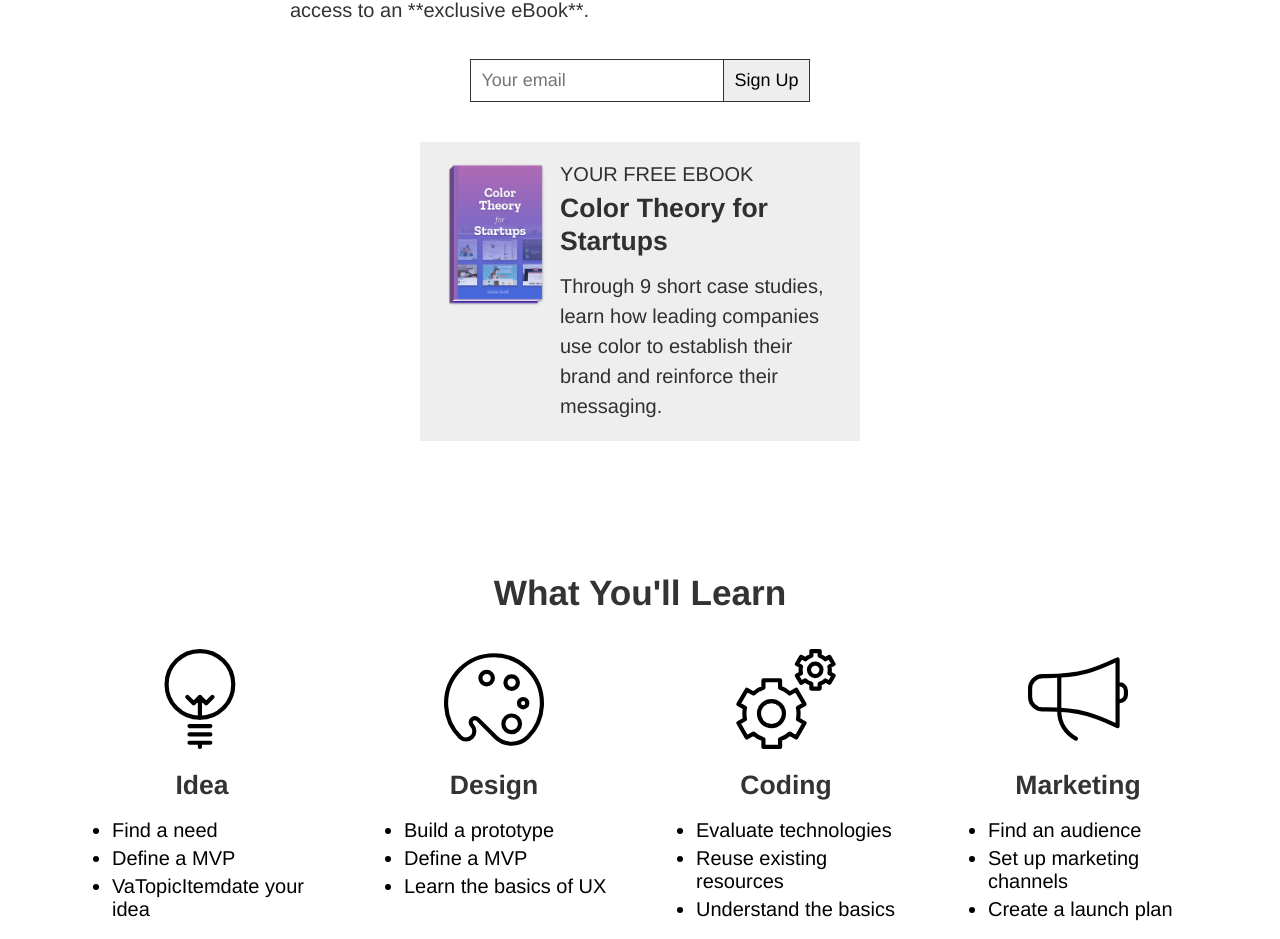
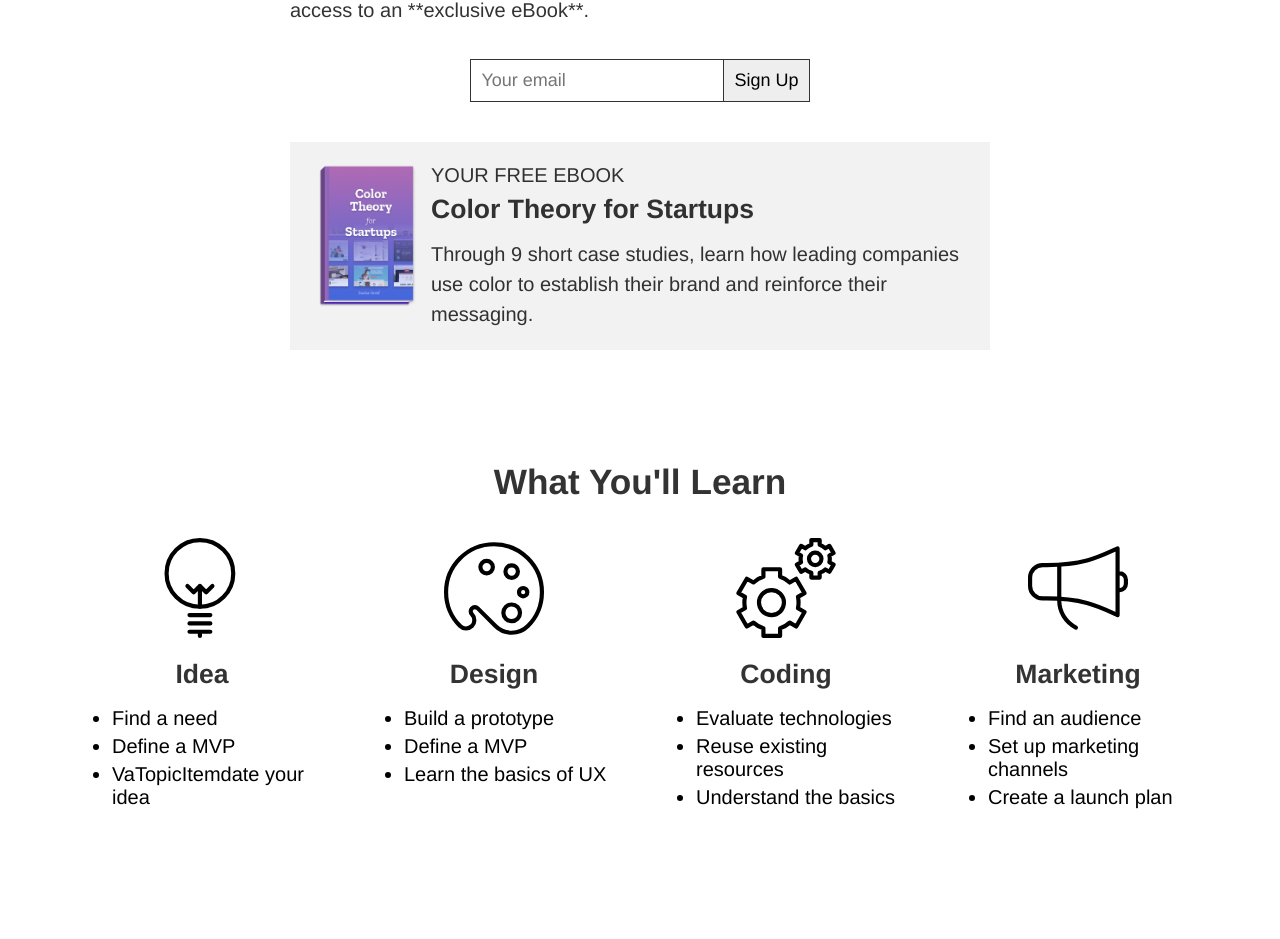
Before and after one commit to IndieDojo/indiedojo, a Gatsby app: page / in a window 1280 px wide. Shown: the part 1072-2011 px from the top of the page. Built offline with nearby package versions, Linux system fonts and the light colour scheme.

Commit message:
Book component

```diff
--- a/src/components/home/Newsletter.js
+++ b/src/components/home/Newsletter.js
@@ -50,10 +50,10 @@ const NewsletterButton = styled.input`
 
 const Book = styled.div`
   display: flex;
-  background: #eee;
-  padding: 20px;
-  margin: 0 auto 20px auto;
-  max-width: 400px;
+  box-sizing: border-box;
+  background: ${props => props.theme.colors.veryLight};
+  padding: ${props => props.theme.margins.lg};
+  width: 100%;
 `
 
 const BookContents = styled.div`
```
